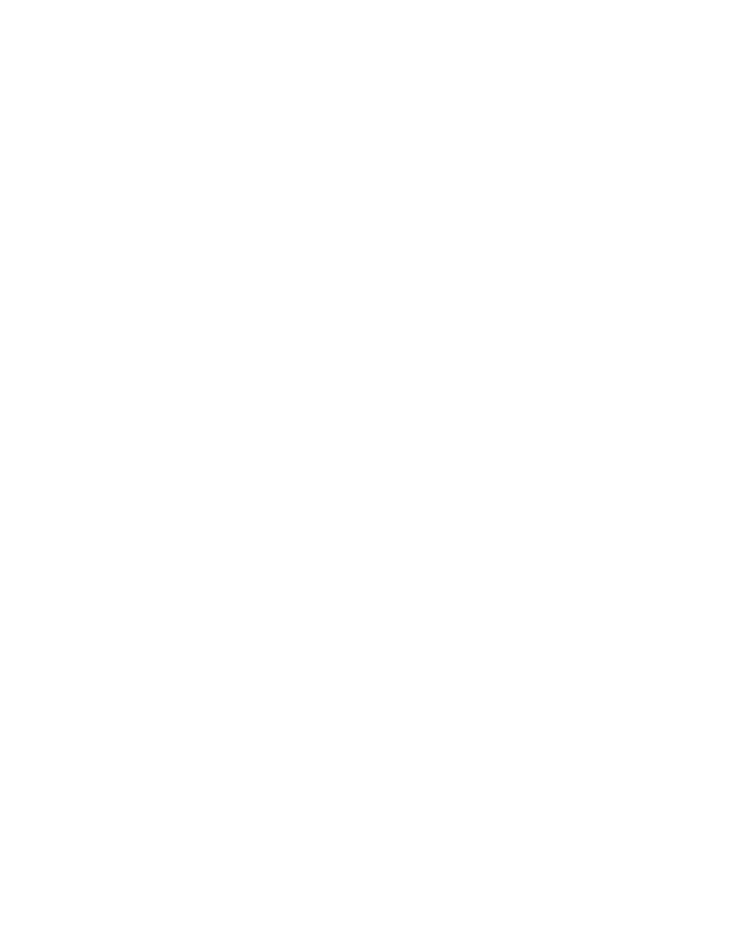
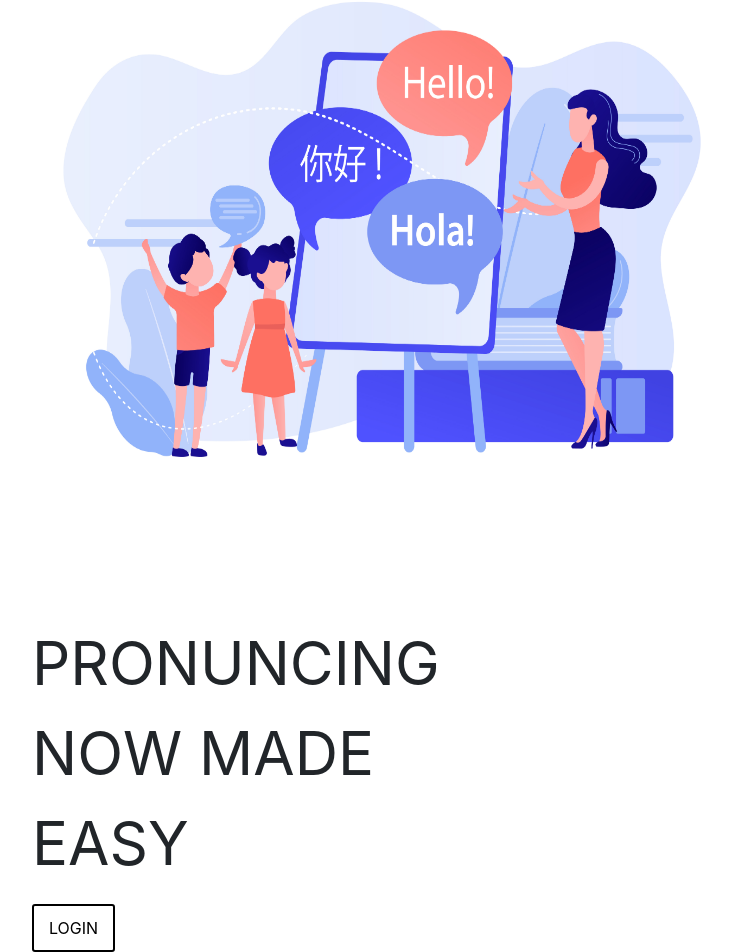
Before and after one commit to Birla10/pronuncepal, a React (Create React App) app in the folder speech-ui/: page / in a window 1280 px wide. Shown: the part 186-1138 px from the top of the page, without its empty margins (50-782 px from the left). Before the commit the page ends 800 px from the top, so only its background shows below. Built offline with nearby package versions, Linux system fonts and the light colour scheme.

Commit message:
Creation of Home Page and Added Routes in SignUp and Login

```diff
--- a/speech-ui/src/components/Home.js
+++ b/speech-ui/src/components/Home.js
@@ -1,10 +1,26 @@
 import NavBar from "./NavBar";
-function Home(){
-    return(
+import Row from "react-bootstrap/esm/Row";
+import Col from "react-bootstrap/esm/Col";
+import Container from "react-bootstrap/esm/Container";
+import { Link } from "react-router-dom";
+import "../style/home.css";
+import HomeImage from  "../images/home.jpg"
+function Home() {
+    return (
         <>
             <NavBar />
-            <br />
-            <center>Home page design goes here.</center>
+            <br /><br />
+            <Container>
+                <Row>
+                    <Col>
+                        <img className='home-image' src={HomeImage} />
+                    </Col>
+                    <Col>
+                        <p className='text-home'>PRONUNCING <br />NOW MADE <br />EASY</p>
+                        <Link to='/login'><button className='button-home'>LOGIN</button></Link>
+                    </Col>
+                </Row>
+            </Container>
         </>
     )
 }
--- a/speech-ui/src/components/Login.js
+++ b/speech-ui/src/components/Login.js
@@ -1,6 +1,8 @@
 import {useState} from 'react';
 import "../style/signUp.css";
 import NavBar from './NavBar';
+import { Link } from 'react-router-dom';
+
 
 function Login() {
 
@@ -49,7 +51,7 @@ function Login() {
         <br/>
         <button >Login</button>
         <br/>
-        <p>Don't have an account ? SignUp </p>
+        <p>Don't have an account ? <Link to="/signup" className='link' > SignUp </Link> </p>
       </div>
     </div>
   </>
--- a/speech-ui/src/components/Signup.js
+++ b/speech-ui/src/components/Signup.js
@@ -1,7 +1,7 @@
 import {useState} from 'react';
 import "../style/signUp.css";
 import NavBar from './NavBar';
-
+import { Link } from 'react-router-dom';
 function SignUp() {
 
 
@@ -66,7 +66,7 @@ function SignUp() {
         <br/>
         <button >SignUp</button>
         <br/>
-        <p>Already a User Login</p>
+        <p>Already a User ?  <Link to="/login" className='link' > Login </Link> </p>
       </div>
     </div>
   </>
--- a/speech-ui/src/components/UserHome.js
+++ b/speech-ui/src/components/UserHome.js
@@ -2,7 +2,7 @@
 import NavBar from "./NavBar";
 import Tab from 'react-bootstrap/Tab';
 import Tabs from 'react-bootstrap/Tabs';
-import Practise from "./practise";
+import Practise from "./Practise";
 import Analytics from "./Analytics";
 import History from "./History";
 import { useState } from "react";
--- /dev/null
+++ b/speech-ui/src/style/home.css
@@ -0,0 +1,18 @@
+.home{
+    display: flex;
+}
+.home-image{
+    width: 700px;
+    height: 70vh;
+
+}
+.text-home{
+    font-size: 60px;
+    padding-top: 15vh;
+}
+.button-home{
+    background-color: white;
+    color: black;
+    border: 2px solid black;
+
+}
--- a/speech-ui/src/style/signUp.css
+++ b/speech-ui/src/style/signUp.css
@@ -37,3 +37,8 @@
     border-radius: 3px;
     cursor: pointer;
   }
+
+  .link{
+    color:#007bff;
+    border-bottom:1px solid #007bff;
+  }
```
Also changed, not shown: speech-ui/src/images/home.jpg (added).
